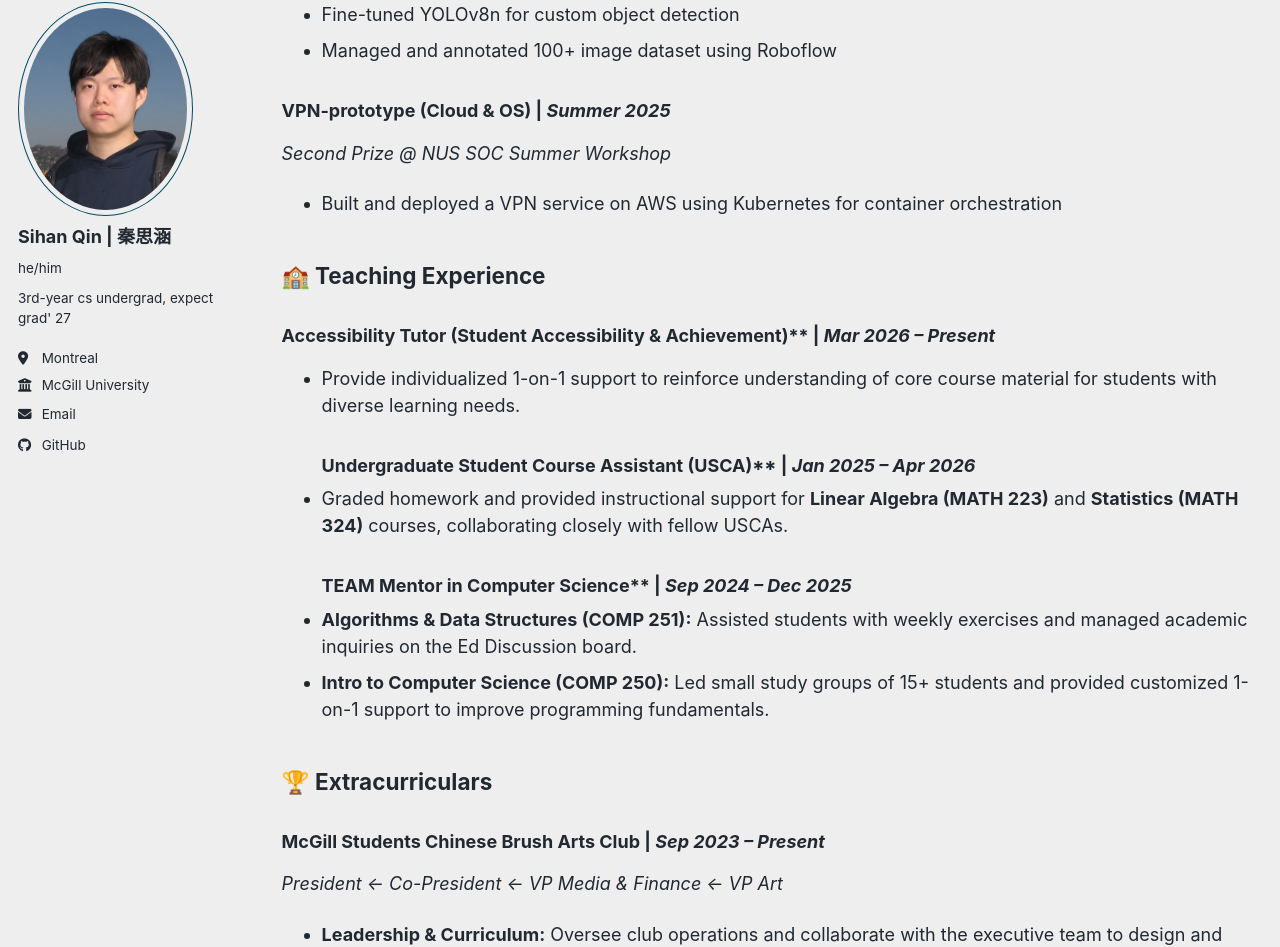
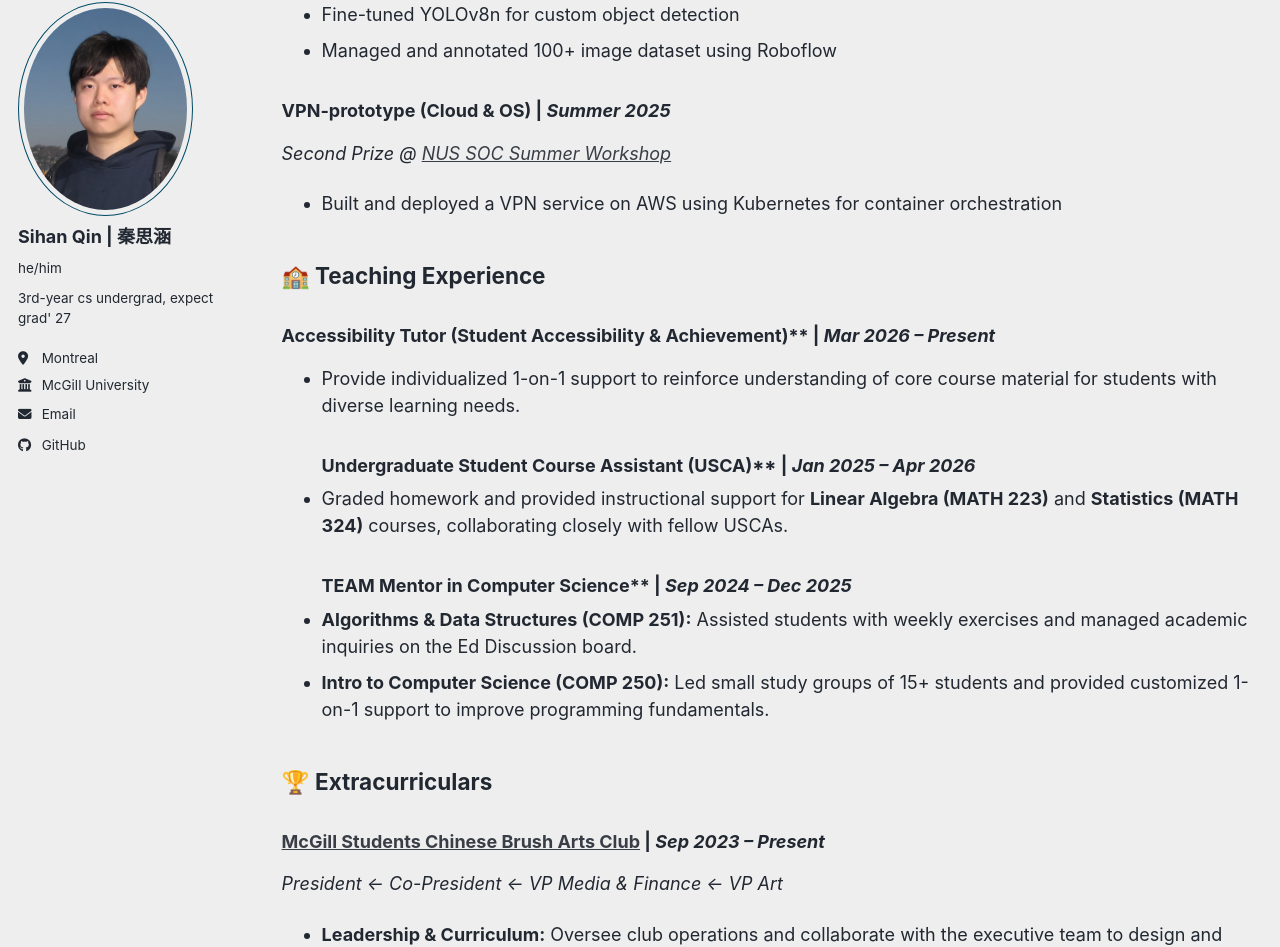
Before and after one commit to qin-sihan/qin-sihan.github.io, a Jekyll site: the page built from _pages/cv.md, in a window 1280 px wide and 1400 px high, scrolled down 742 px. Shown: the part 117-1064 px from the top of the window. Built offline with Jekyll 4.4.1, drawn with Linux system fonts in a browser that asks for light colours; a script bundle is joined from its source files by our own code; library files that are not in the unit come from our copies; some of the changed lines change nothing that is shown.

Commit message:
minor update

```diff
--- a/_pages/cv.md
+++ b/_pages/cv.md
@@ -33,7 +33,7 @@ redirect_from:
 * Managed and annotated 100+ image dataset using Roboflow
 
 ### VPN-prototype (Cloud & OS) | *Summer 2025*
-*Second Prize @ NUS SOC Summer Workshop*
+*Second Prize @ [NUS SOC Summer Workshop](https://sws.comp.nus.edu.sg/2025/)*
 * Built and deployed a VPN service on AWS using Kubernetes for container orchestration
 
 
@@ -48,7 +48,7 @@ redirect_from:
 
 
 ## 🏆 Extracurriculars
-### McGill Students Chinese Brush Arts Club | *Sep 2023 – Present*
+### [McGill Students Chinese Brush Arts Club](http://instagram.com/mscbac) | *Sep 2023 – Present*
 *President ← Co-President ← VP Media & Finance ← VP Art*
 
 * **Leadership & Curriculum:** Oversee club operations and collaborate with the executive team to design and develop weekly art class curricula.
```
